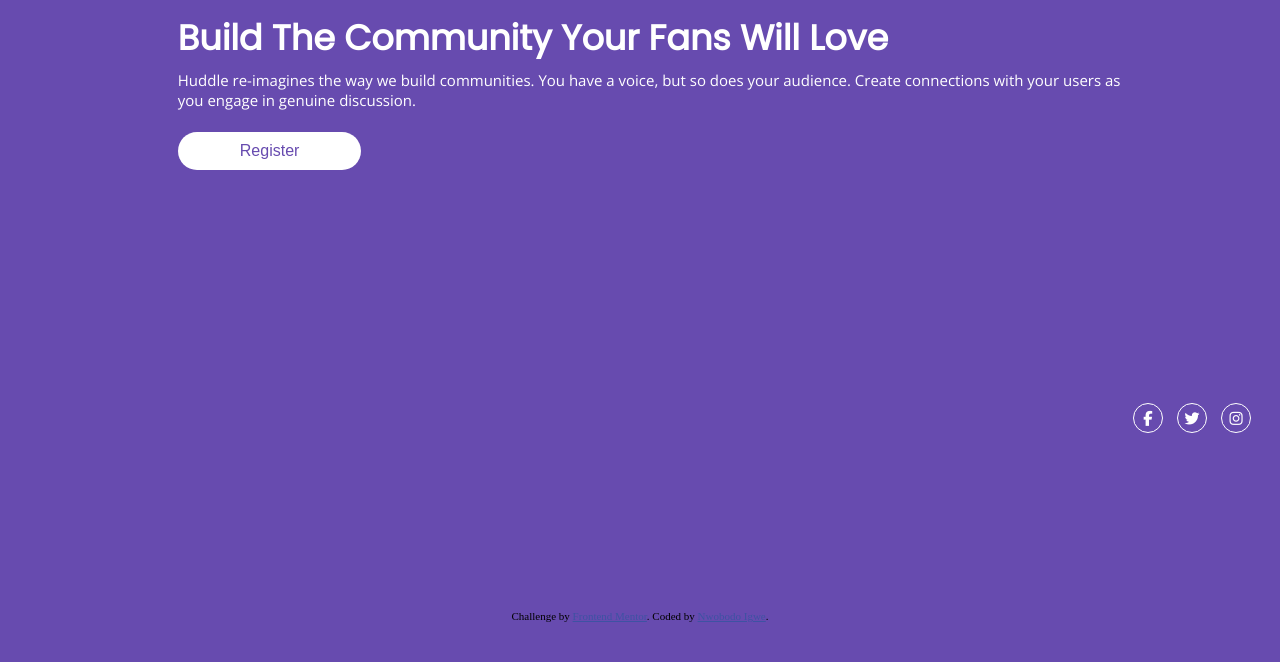
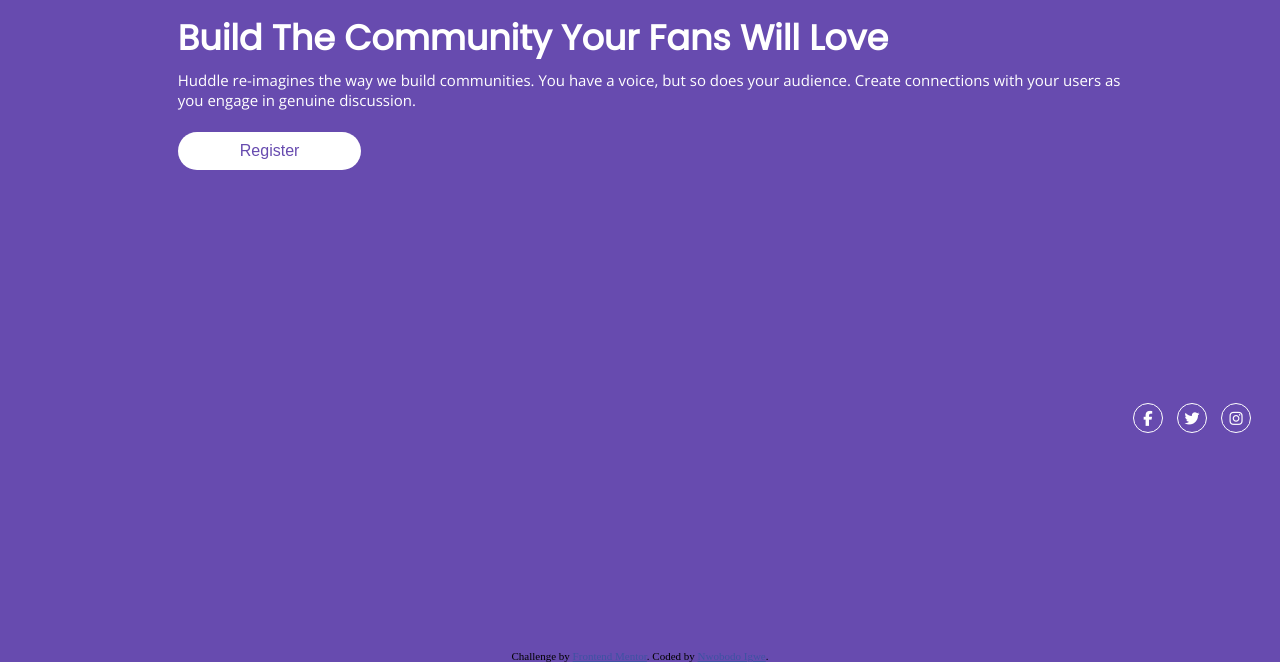
Before and after one commit to Igwe0001/Huddle-landing-page, a plain HTML site: page index.html in a window 1280 px wide. Shown: the part 230-892 px from the top of the page. Before the commit the page ends 852 px from the top, so only its background shows below. Drawn offline with nearby package versions, Linux system fonts and the light colour scheme.

Commit message:
Add files via upload

```diff
--- a/style.css
+++ b/style.css
@@ -14,7 +14,7 @@ body {
     background-repeat: no-repeat;
     max-width: 350px;
     margin: 0 auto;
-    height: 105vh;
+    height: 100vh;
 }
 
 
@@ -108,7 +108,8 @@ button:hover {
         width: 100%;
         max-width: inherit;
         background-image: url(images/bg-desktop.svg);
-        background-repeat: no-repeat
+        background-repeat: no-repeat;
+        height: 110vh;
     }
 
     .img-1 {
```
